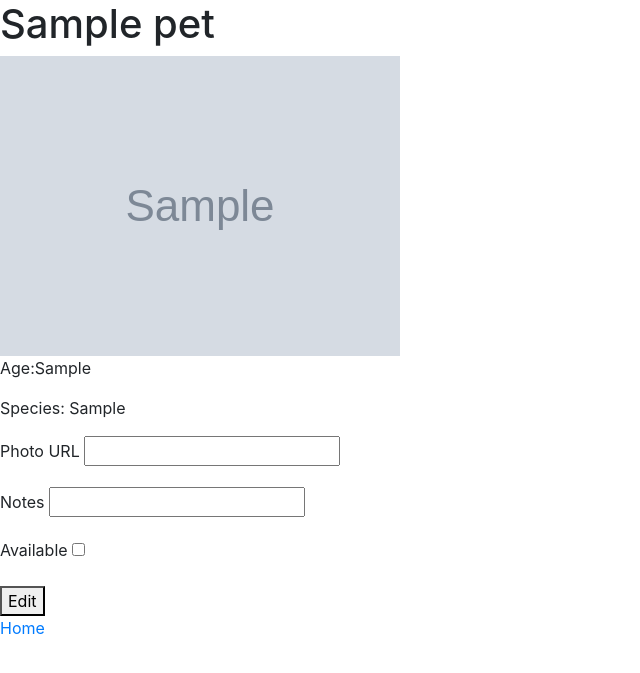
After one commit to andrepautin/flask-adopt, a Flask app: page /1 in a window 1280 px wide. The commit adds this page. Shown: the top 673 px of the page, without its empty margins (0-640 px from the left). Run offline with Flask 2, Linux system fonts and the light colour scheme; tables that the repository leaves empty hold one stand-in row (values such as "Sample post"); grey boxes marked "Sample" are stand-in pictures; some libraries are stand-ins or nearby versions.

Commit message:
completed steps 6-7

```diff
--- a/app.py
+++ b/app.py
@@ -6,7 +6,7 @@ from flask_debugtoolbar import DebugToolbarExtension
 
 from models import db, connect_db, Pet
 
-from forms import AddPet
+from forms import AddPet, EditPet
 
 app = Flask(__name__)
 
@@ -51,3 +51,22 @@ def add_pet():
         return redirect('/')
     else:
         return render_template('add_pet_form.html', form=form)
+
+@app.route('/<int:pet_id>', methods=["GET", "POST"])
+def show_pet_details(pet_id):
+    pet = Pet.query.get_or_404(pet_id)
+    form = EditPet()
+
+    if form.validate_on_submit():
+        photo_url = form.photo_url.data
+        notes = form.notes.data
+        available = form.available.data
+
+        pet.photo_url = photo_url
+        pet.notes = notes
+        pet.available = available
+
+        db.session.commit()
+        return redirect(f'/{pet_id}')
+    else:
+        return render_template('show_pet_details.html', form=form, pet=pet)
--- a/forms.py
+++ b/forms.py
@@ -1,7 +1,7 @@
 """Forms for adopt app."""
 from flask_wtf import FlaskForm
-from wtforms import StringField, SelectField
-from wtforms.validators import InputRequired, Optional, Email, Optional
+from wtforms import StringField, SelectField, BooleanField
+from wtforms.validators import InputRequired, Optional, Email, Optional, URL
 
 
 class AddPet(FlaskForm):
@@ -18,7 +18,7 @@ class AddPet(FlaskForm):
                         validators=[InputRequired()])
 
     photo_url = StringField("Photo URL",
-                         validators=[Optional()])
+                         validators=[Optional(), URL()])
 
     age = SelectField("Age",
                       choices=[
@@ -29,3 +29,15 @@ class AddPet(FlaskForm):
                      validators=[InputRequired()])
 
     notes = StringField("Notes")
+
+    available = BooleanField()
+
+class EditPet(FlaskForm):
+    """ Form to edit pet information"""
+
+    photo_url = StringField("Photo URL",
+                         validators=[Optional(), URL()])
+
+    notes = StringField("Notes")
+
+    available = BooleanField()
--- a/templates/list_pets.html
+++ b/templates/list_pets.html
@@ -7,9 +7,9 @@
 <ul>
 {% for pet in pets %}
 {% if pet.available %}
-    <li><img src="{{pet.photo_url}}" alt="pet photo"> {{pet.name}} is availavble</li>
+    <li><a href="/{{pet.id}}"><img src="{{pet.photo_url}}" alt=""> {{pet.name}} is availavble</a></li>
 {% else %}
-<li><img src="{{pet.photo_url}}" alt="pet photo"> {{pet.name}} is not available</li>
+<li><a href="/{{pet.id}}"><img src="{{pet.photo_url}}" alt=""> {{pet.name}} is not available</a></li>
 {% endif %}
 {% endfor %}
 </ul>
--- /dev/null
+++ b/templates/show_pet_details.html
@@ -0,0 +1,31 @@
+{% extends 'base.html' %}
+
+{% block title %}Show Pet Details {% endblock %}
+
+{% block content%}
+
+<h1>{{pet.name}}</h1>
+<img src="{{pet.photo_url}}" alt="">
+<p>Age:{{pet.age}}</p>
+<p>Species: {{pet.species}}</p>
+
+
+<form action="/{{pet.id}}" method="POST">
+    {{ form.hidden_tag() }}
+
+    {% for field in form
+        if field.widget.input_type != 'hidden' %}
+    <p>
+        {{ field.label }}
+        {{ field }}
+
+        {% for error in field.errors %}
+            {{ error }}
+        {% endfor %}
+    </p>
+    {% endfor %}
+    <button type="submit"> Edit</button>
+</form>
+<a href="/">Home</a>
+
+{% endblock %}
```
